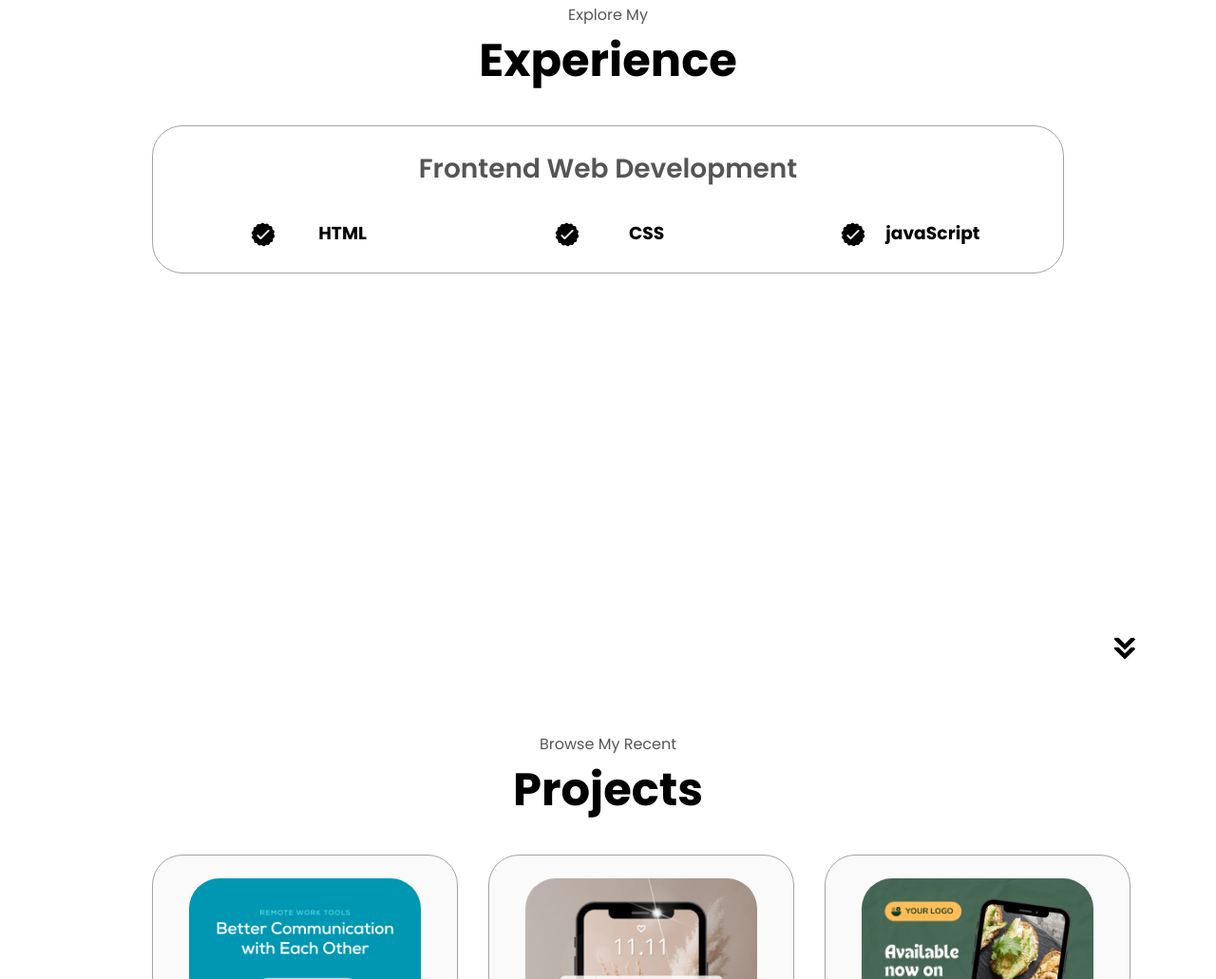
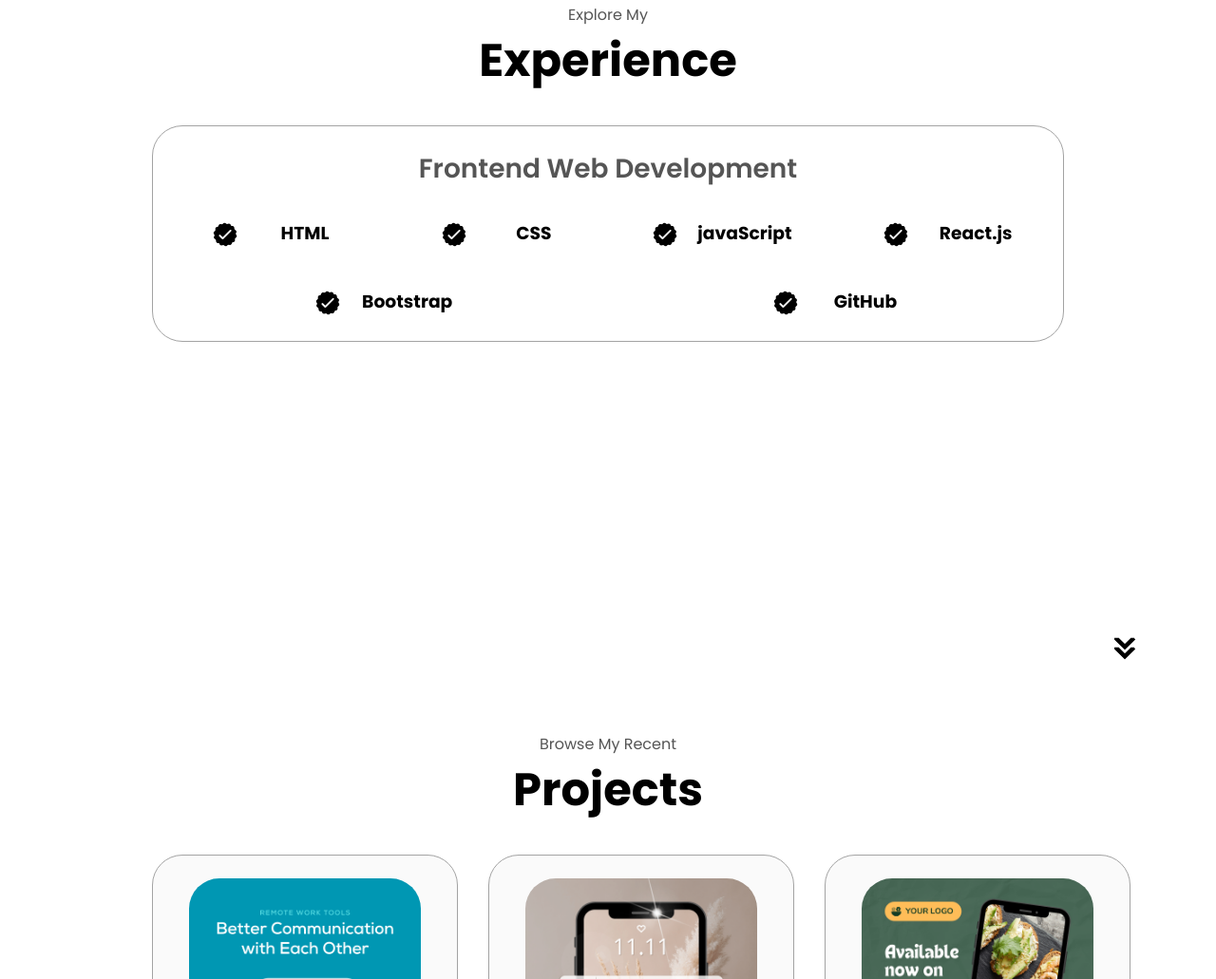
Before and after one commit to jmishahnawazalam/myPortfolio, a plain HTML site: page index.html in a window 1280 px wide. Shown: the part 1693-2724 px from the top of the page at 95% size. Drawn offline with Linux system fonts and the light colour scheme.

Commit message:
commit changed
push commit

```diff
--- a/index.html
+++ b/index.html
@@ -162,6 +162,39 @@
                 />
                 <div>
                   <h1>javaScript</h1>
+                  <!-- <p>Intermediate</p> -->
+                </div>
+              </article>
+               <article>
+                <img
+                  src="./assets/checkmark.png"
+                  alt="Experience icon"
+                  class="icon"
+                />
+                <div>
+                  <h1>React.js</h1>
+                  <!-- <p>Intermediate</p> -->
+                </div>
+              </article>
+               <article>
+                <img
+                  src="./assets/checkmark.png"
+                  alt="Experience icon"
+                  class="icon"
+                />
+                <div>
+                  <h1>Bootstrap</h1>
+                  <!-- <p>Intermediate</p> -->
+                </div>
+              </article>
+               <article>
+                <img
+                  src="./assets/checkmark.png"
+                  alt="Experience icon"
+                  class="icon"
+                />
+                <div>
+                  <h1>GitHub</h1>
                   <!-- <p>Intermediate</p> -->
                 </div>
               </article>
```
